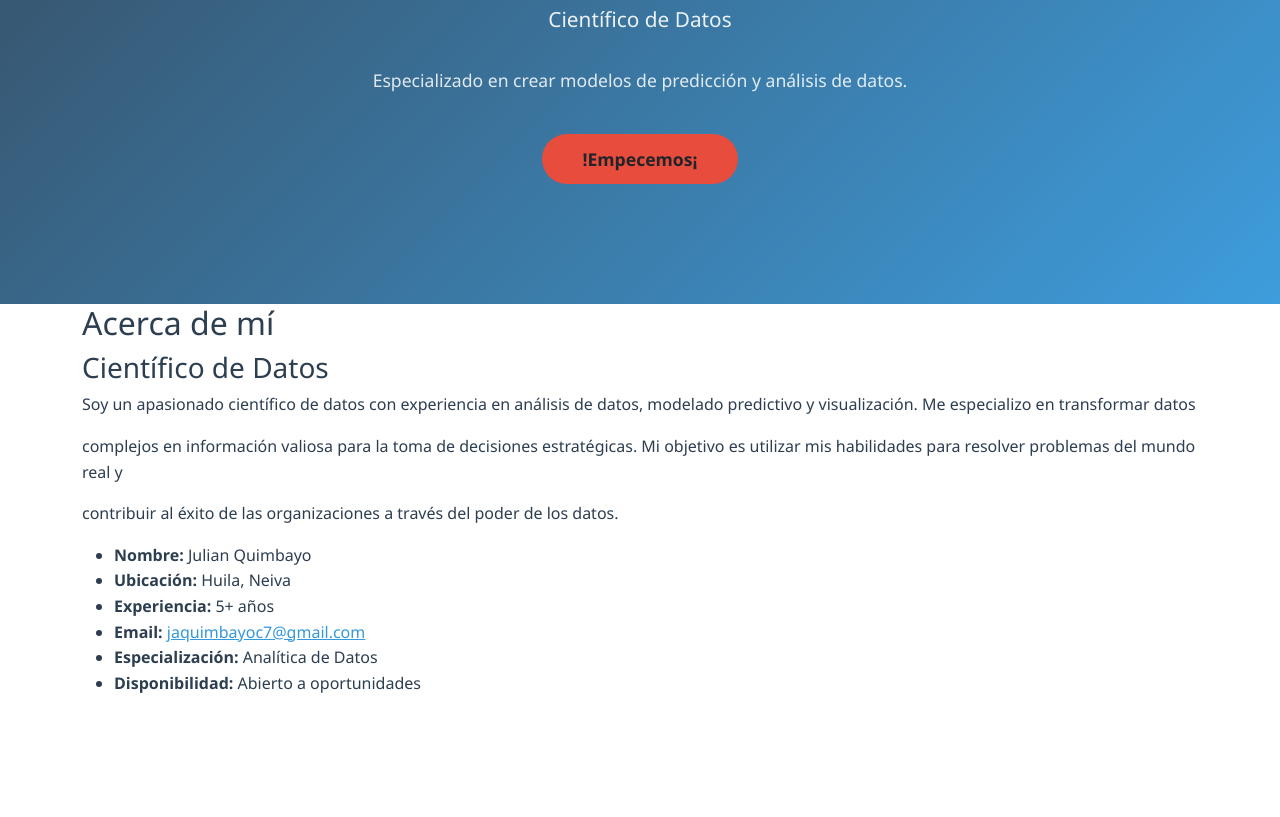
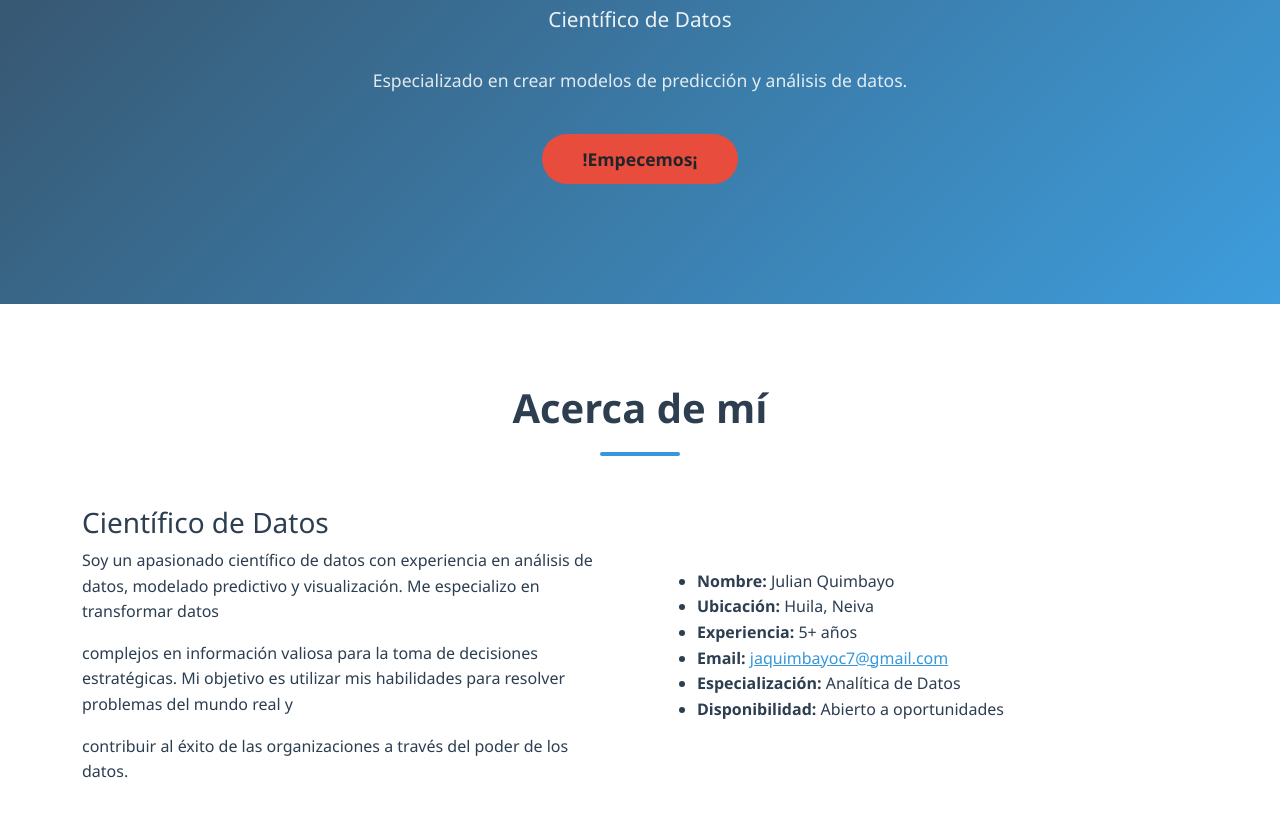
Before and after one commit to laura-marcela05/Grupo3_Bernal_Quintero, a plain HTML site: page Portafolio Actividad en clase/portafolio.html in a window 1280 px wide. Shown: the part 439-1256 px from the top of the page. Before the commit the page ends 1151 px from the top, so only its background shows below. Drawn offline with nearby package versions, Linux system fonts and the light colour scheme.

Commit message:
Fix actualización actividad portafolio y contendio git del curso  02/03/2026 21:41

```diff
--- a/Portafolio Actividad en clase/portafolio.html
+++ b/Portafolio Actividad en clase/portafolio.html
@@ -26,8 +26,7 @@
             <a class="navbar-brand" href="#inicio">
                 <i class="fas fa-code"></i>Julián <span>.Dev</span>
             </a>
-            <button class="navbar-toggler" type="button" data-bs-toggle="collapse" data-b-target="#navbarNav"
-                aria-controls="navbarNav" aria-expanded="false" aria-label="Toggle navigation">
+            <button class="navbar-toggler" type="button" data-bs-toggle="collapse" data-bs-target="#navbarNav" aria-controls="navbarNav" aria-expanded="false" aria-label="Toggle navigation">
                 <span class="navbar-toggler-icon"></span>
             </button>
             <div class="collapse navbar-collapse" id="navbarNav">
--- a/Portafolio Actividad en clase/styles-portafolio.css
+++ b/Portafolio Actividad en clase/styles-portafolio.css
@@ -7,49 +7,51 @@
     --accent-color: #e74c3c;
     --light-bg: #ecf0f1;
     --text-dark: #2c3e50;
-    --text-light: #7f8c8d;}
+    --text-light: #7f8c8d;
+}
 
-*{
-    margin:0;
-    padding:0;
+* {
+    margin: 0;
+    padding: 0;
     box-sizing: border-box;
 }
 
-body{
+body {
     font-family: 'Segoe UI', Tahoma, Geneva, Verdana, sans-serif;
     color: var(--text-dark);
     line-height: 1.6;
 }
+
 /*-- ========================
      BARRA DE NAVEGACIÓN
     =============================*/
-.navbar{
+.navbar {
     background: linear-gradient(135deg, var(--primary-color) 0%, var(--secondary-color)100%);
-    box-shadow: 0 2px 10px rgba(0,0,0,0.1);
+    box-shadow: 0 2px 10px rgba(0, 0, 0, 0.1);
     position: sticky;
-    top:0;
+    top: 0;
     z-index: 1000;
 }
 
-.navbar-brand{
+.navbar-brand {
     font-weight: 700;
     font-size: 1.5rem;
     color: white !important;
     letter-spacing: 1px;
 }
 
-.navbar-brand span{
+.navbar-brand span {
     color: var(--accent-color);
 }
 
-.navbar-nav .nav-link{
-    color: rgba(255,255,255,0.8) !important;
+.navbar-nav .nav-link {
+    color: rgba(255, 255, 255, 0.8) !important;
     margin-left: 1rem;
     font-weight: 500;
     transition: color 0.3s ease;
 }
 
-.navbar-nav .nav-link:hover{
+.navbar-nav .nav-link:hover {
     color: var(--accent-color) !important;
 }
 
@@ -57,9 +59,9 @@ body{
      SECCIÓN HERO (PORTADA)
     =============================*/
 
-.hero{
+.hero {
     background: linear-gradient(135deg, var(--primary-color)0%, var(--secondary-color)100%);
-    color:white;
+    color: white;
     padding: 120px 0;
     text-align: center;
     position: relative;
@@ -78,12 +80,12 @@ body{
     opacity: 0.5;
 }
 
-.hero-content{
+.hero-content {
     position: relative;
     z-index: 2;
 }
 
-.hero-image{
+.hero-image {
     width: 150px;
     height: 150px;
     border-radius: 50%;
@@ -132,14 +134,16 @@ body{
     transform: translateY(-3px);
     box-shadow: 0 10px 20px rgba(0, 0, 0, 0.2);
 }
+
 /*-- ========================
      ANIMACIONES
     =============================*/
-    @keyframes slideDown {
+@keyframes slideDown {
     from {
         opacity: 0;
         transform: translateY(-30px);
     }
+
     to {
         opacity: 1;
         transform: translateY(0);
@@ -151,6 +155,7 @@ body{
         opacity: 0;
         transform: translateY(30px);
     }
+
     to {
         opacity: 1;
         transform: translateY(0);
@@ -160,3 +165,37 @@ body{
 .fade-in-up {
     animation: fadeInUp 0.8s ease-out;
 }
+
+/*-- ========================
+     SECCIÓN ACERCA DE MÍ
+    =============================*/
+.about {
+    padding: 80px 0;
+    background-color: #fff;
+}
+
+.section-title {
+    font-size: 2.5rem;
+    font-weight: 700;
+    margin-bottom: 50px;
+    color: var(--primary-color);
+    position: relative;
+    text-align: center;
+}
+
+.section-title::after {
+    content: '';
+    display: block;
+    width: 80px;
+    height: 4px;
+    background-color: var(--secondary-color);
+    margin: 20px auto 0;
+    border-radius: 2px;
+}
+
+.about-content {
+    display: grid;
+    grid-template-columns: 1fr 1fr;
+    gap: 50px;
+    align-items: center;
+}
```
